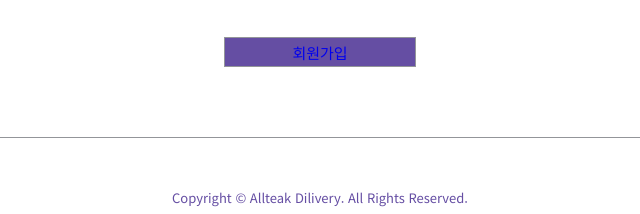
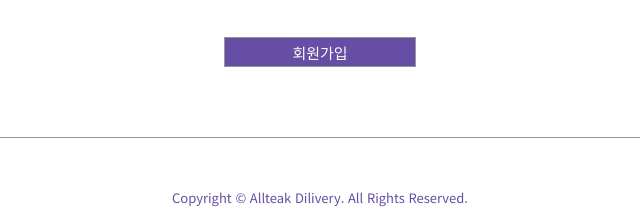
Before and after one commit to yjkong91/miniProject, a plain HTML site: page join/clause.html in a window 1280 px wide. Shown: the part 972-1186 px from the top of the page, 320-960 px from the left. Drawn offline with Linux system fonts and the light colour scheme.

Commit message:
postcode, clause

```diff
--- a/css/clause.css
+++ b/css/clause.css
@@ -83,11 +83,13 @@ button {
   height: 30px;
   line-height: 30px;
   background-color: #654EA3;
-  color: white;
   display: block;
   font-size: 15px;
 }
+button>a{
 
+  color: white;
+}
 #chk01:disabled+label {
   color: lightgray;
 }
--- a/join/clause.html
+++ b/join/clause.html
@@ -62,9 +62,8 @@
       <label for="chk02">약관에 동의합니다.</label>
     </div>
     <div class="join">
-        <button type="submit" class="joinbtn" disabled>
-          <a href="./join.html">회원가입 </a></button>
-
+        <button type="submit" class="joinbtn">
+          <a href="./join.html">회원가입</a> </button>
     </div>
   </form>
 
--- a/script/join.js
+++ b/script/join.js
@@ -17,7 +17,7 @@ function sample4_execDaumPostcode() {
       }
 
       // 우편번호와 주소 정보를 해당 필드에 넣는다.
-      document.getElementById('postcode').value = data.zonecode;
+      document.getElementById('postcode_txt').value = data.zonecode;
       document.getElementById("address").value = roadAddr;
     }
   }).open();
```
